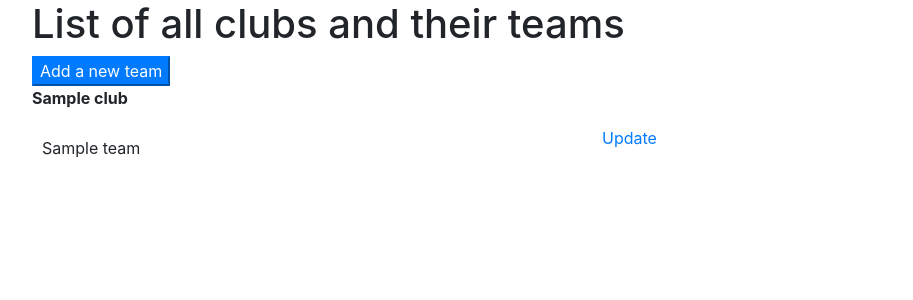
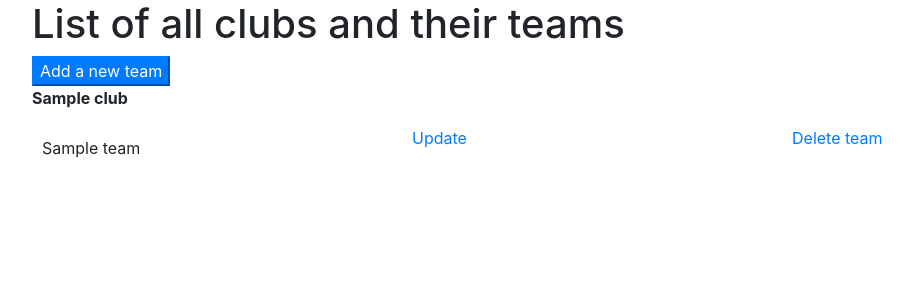
Before and after one commit to bigBrownBear91/scheduleplanner, a Flask app: page /all_teams in a window 1280 px wide. Shown: the part 56-356 px from the top of the page, without its empty margins (53-966 px from the left). Run offline with Flask 2, Linux system fonts and the light colour scheme; tables that the repository leaves empty hold one stand-in row (values such as "Sample post"); parts of the project's set-up code (start-up, migrations or seed data) failed here and were passed over; some libraries are stand-ins or nearby versions; some web fonts are replaced.

Commit message:
Add functionality to insert new club Add functionality to delete teams

```diff
--- a/myapp/database_handlers.py
+++ b/myapp/database_handlers.py
@@ -1,3 +1,4 @@
+from sqlalchemy import or_
 from sqlalchemy.orm.exc import NoResultFound
 
 from myapp import db
@@ -171,10 +172,9 @@ def query_clubs(club_id=None, club_name=None, all_entries=False):
         return club
 
     elif club_name:
-        try:
-            club = Club.query.filter_by(name=club_name).one()
-        except NoResultFound:
-            raise NoResultFound(f'The club {club_name} is not known or there is a typo in the club name')
+        club = Club.query.filter_by(name=club_name).one_or_none()
+        if club is None:
+            return None
 
         teams = Team.query.filter_by(club=club).order_by(Team.name).all()
         club.__setattr__('teams', teams)
@@ -240,6 +240,10 @@ def insert_team(**kwargs):
         raise TypeError('Every team has to belong to a club')
     if query_teams(team_name=kwargs.get('name')):
         raise ValueError(f'A team with the name {kwargs["name"]} exists already. Choose another name!')
+    if not query_leagues(league_name=kwargs.get('league')):
+        raise ValueError('Every team must be in a league')
+    if not query_clubs(club_name=kwargs.get('club')):
+        insert_club(kwargs.get('club'))
 
     newteam = Team(kwargs['name'],
                    query_clubs(club_name=kwargs.get('club')),
@@ -250,3 +254,25 @@ def insert_team(**kwargs):
 
     db.session.add(newteam)
     db.session.commit()
+
+
+def insert_club(club_name):
+    if query_clubs(club_name=club_name) is not None:
+        raise ValueError(f'Club {club_name} is already in the database')
+
+    new_club = Club(club_name)
+    db.session.add(new_club)
+    db.session.commit()
+
+
+def delete_team(team_id):
+    if query_teams(team_id) is None:
+        raise ValueError(f'Team with id {team_id} is not existent, hence cannot be deleted')
+
+    deleting_team = query_teams(team_id)
+    games = GameDate.query.filter(or_(GameDate.home_team == deleting_team), GameDate.guest_team == deleting_team).all()
+    if len(games) > 0:
+        db.session.delete(games)
+
+    db.session.delete(deleting_team)
+    db.session.commit()
--- a/myapp/models.py
+++ b/myapp/models.py
@@ -1,6 +1,7 @@
 from datetime import datetime
 
 from flask_sqlalchemy import SQLAlchemy
+from sqlalchemy.orm import backref
 
 db = SQLAlchemy()
 
@@ -92,8 +93,8 @@ class GameDate(db.Model):
     home_team_id = db.Column(db.Integer, db.ForeignKey('teams.id'), nullable=False)
     guest_team_id = db.Column(db.Integer, db.ForeignKey('teams.id'), nullable=False)
     pool = db.relationship('Pool', backref='gamedates')
-    home_team = db.relationship('Team', backref='home_teams', foreign_keys=[home_team_id])
-    guest_team = db.relationship('Team', backref='guest_teams', foreign_keys=[guest_team_id])
+    home_team = db.relationship('Team', backref=backref('home_teams', cascade="all, delete"), foreign_keys=[home_team_id])
+    guest_team = db.relationship('Team', backref=backref('guest_teams', cascade="all, delete"), foreign_keys=[guest_team_id])
 
     def __init__(self, date, time, pool, home_team, guest_team):
         """
--- a/myapp/templates/all_teams.html
+++ b/myapp/templates/all_teams.html
@@ -26,11 +26,14 @@
         </div>
         {% for team in club.teams %}
         <div class="row">
-            <div class="col-12 col-md-6">
+            <div class="col-12 col-md-4">
                 <p style="padding: 10px; top-margin:1px" id="{{ team.id }}">{{ team.name }}</p>
             </div>
-            <div class="col-12 col-md-6">
+            <div class="col-12 col-md-4">
                 <a href="{{ url_for('view_bp.update_team', team_id=team.id) }}">Update</a>
+            </div>
+            <div class="col-12 col-md-4">
+                <a href="/delete_team?team_id={{ team.id }}">Delete team</a>
             </div>
         </div>
         {% endfor %}
--- a/myapp/view.py
+++ b/myapp/view.py
@@ -1,11 +1,11 @@
 from flask import Blueprint, render_template, url_for, request, redirect
 
 from myapp.database_handlers import query_teams, query_leagues, query_gamedates, update_gamedates, query_pools, \
-    query_clubs, update_team_instance, insert_team
+    query_clubs, update_team_instance, insert_team, insert_club, delete_team
 from myapp.models import GameDate
 from myapp import db
 from myapp import csrf
-from myapp.forms import UpdateGameDate, UpdateTeam, InsertTeam
+from myapp.forms import UpdateGameDate, UpdateTeam, InsertTeam, InsertClub
 from myapp.helpers import StringToDate, StringToTime, ValuesQuerystring
 
 view_bp = Blueprint('view_bp', __name__, template_folder='templates')
@@ -141,3 +141,29 @@ def league_overview():
     leagues = query_leagues(all_entries=True)
 
     return render_template('league_overview.html', leagues=leagues)
+
+
+@view_bp.route('/add_club', methods=['GET', 'POST'])
+def add_club():
+    add_club = InsertClub(request.form)
+    if add_club.validate_on_submit():
+        if add_club.existing_clubs.data is None and add_club.name.data is not None:
+            insert_club(club_name=add_club.name.data)
+            return redirect(url_for('view_bp.add_new_team'))
+        elif add_club.existing_clubs.data != 'None' and add_club.name.data == '':
+            return f'The club <b>{add_club.existing_clubs.data}</b> is already existing. Copy the name of the club and click ' \
+                   f'<a href="/add_new_team"> here </a> to return to the add_team-page'
+        else:
+            raise Exception(f'Value of existing clubs is {add_club.existing_clubs.data} and name of the new club is '
+                            f'{add_club.name.data}')
+
+    return render_template('/add_club.html', add_club=add_club)
+
+
+@view_bp.route('/delete_team')
+def delete_given_team():
+    referer = request.headers.get('Referer')
+    deleting_team = ValuesQuerystring(request.url)
+    delete_team(team_id=deleting_team.team_id)
+
+    return redirect(referer)
```
Also changed, not shown: myapp/forms.py (+10 -1 lines), myapp/templates/add_club.html (added, +29 -0 lines), myapp/templates/index.html (+5 -2 lines), tests/functional/test_databasehandlers.py (+31 -3 lines), tests/functional/test_view.py (+27 -0 lines).
